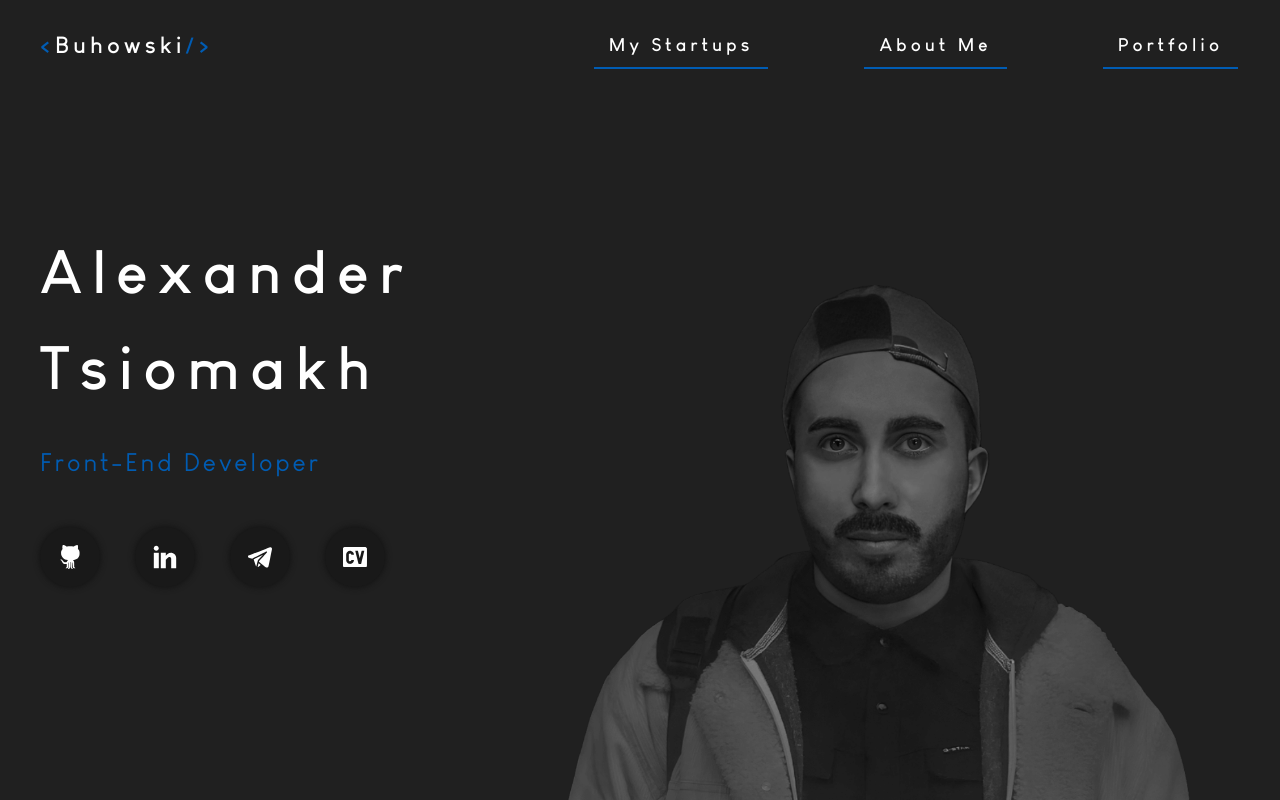
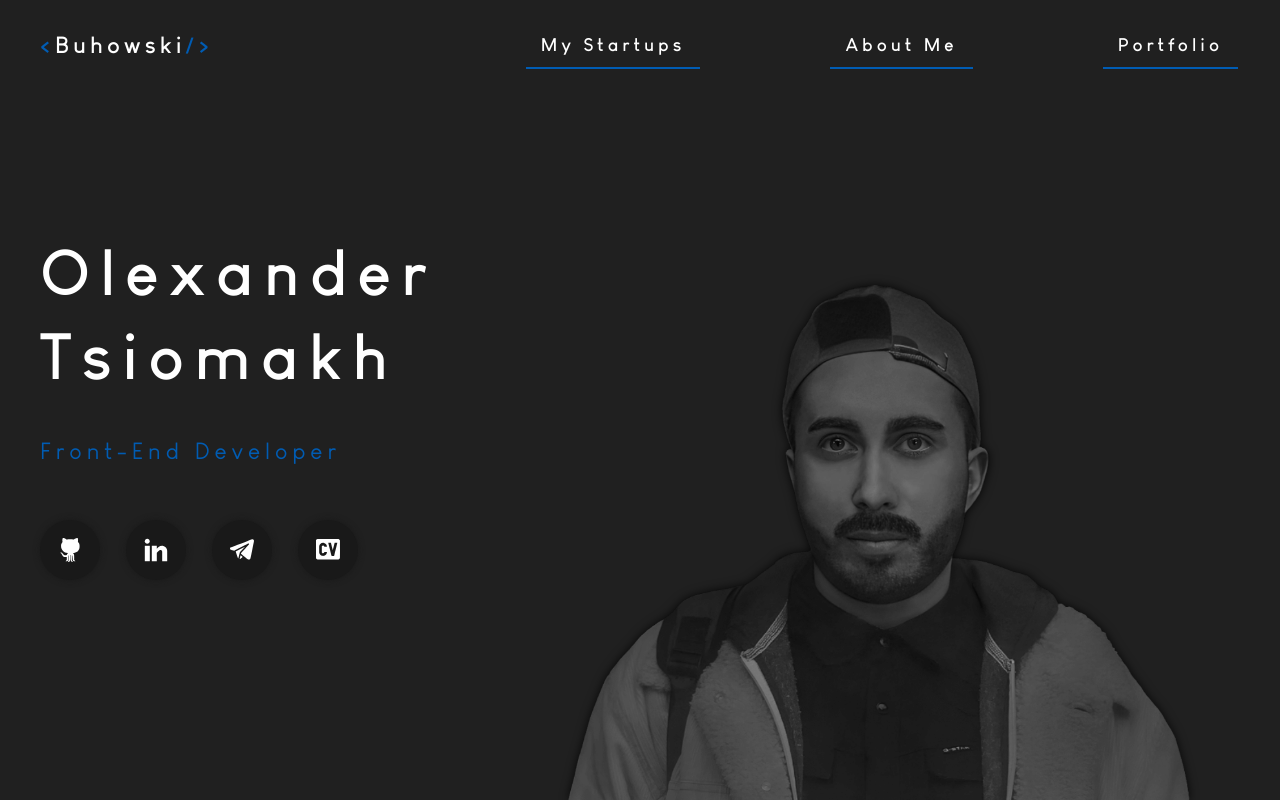
Before and after one commit to buhowski/react-typescript, a React (Create React App) app: page / in a window 1280 px wide. Built offline with nearby package versions, Linux system fonts and the light colour scheme.

Commit message:
refactor / redesign home

```diff
--- a/src/components/header/Header.scss
+++ b/src/components/header/Header.scss
@@ -48,12 +48,12 @@
 }
 
 .nav-item {
-	margin-right: 6rem;
+	margin-right: 130px;
 
 	@include tablet {
 		margin-right: 0;
 		justify-content: center;
-		margin-bottom: 30px;
+		margin-bottom: 35px;
 	}
 
 	&:last-of-type {
--- a/src/components/socials/Socials.scss
+++ b/src/components/socials/Socials.scss
@@ -2,27 +2,26 @@
 
 .contact-menu {
 	a {
-		margin-right: 35px;
+		margin-right: 40px;
 		width: 60px;
 		height: 60px;
-		padding: 0;
 		border-radius: 50%;
 		position: relative;
-		background: $darker;
+		background-color: $darker;
 		flex-shrink: 0;
-		box-shadow: 0 0 6px rgba($color: $darkest, $alpha: 1);
+		box-shadow: 0 0 6px rgba($color: $darker, $alpha: 1);
 
 		@media screen and (min-width: 2000px) {
 			width: calc(50px + 1vw);
 			height: calc(50px + 1vw);
 		}
 
-		@include tablet {
-			margin-right: 25px;
+		@include tabletBig {
+			margin-right: 26px;
 		}
 
 		@include mobileSmall {
-			margin-right: 22px;
+			margin-right: 20px;
 		}
 
 		&:last-child {
@@ -47,15 +46,14 @@
 		color: $blue-main;
 		backface-visibility: hidden;
 		position: absolute;
-		top: -27px;
+		top: -30px;
 		left: 50%;
 		transform: translateX(-35%) rotate(0deg);
 		letter-spacing: 3px;
 		opacity: 0;
 		transition: all 0.4s ease;
-		margin-left: 5%;
 		white-space: nowrap;
-		font-size: 18px;
+		font-size: 21px;
 	}
 	a:hover > .title {
 		opacity: 1;
--- a/src/pages/about/About.scss
+++ b/src/pages/about/About.scss
@@ -9,17 +9,9 @@
 	@include tablet {
 		height: calc(100% - 80px);
 		padding-bottom: 45px;
-	}
 
-	.base-title {
-		padding-bottom: 0;
-
-		@include tabletSmall {
-			margin-bottom: 2rem;
-		}
-
-		@include mobileSmall {
-			font-size: 27px;
+		.base-title {
+			margin-bottom: 30px;
 		}
 	}
 }
--- a/src/pages/about/About.tsx
+++ b/src/pages/about/About.tsx
@@ -20,7 +20,7 @@ const About = () => {
 
 	return (
 		<div className='wrapper about-wrapper'>
-			<h1 className='base-title base-title--main'>Me Starter Pack</h1>
+			<h1 className='base-title h1'>Starter Pack</h1>
 
 			<div className='about-info'>
 				<div className='img'>
--- a/src/pages/home/Home.scss
+++ b/src/pages/home/Home.scss
@@ -3,6 +3,7 @@
 .home-wrapper {
 	min-height: calc(100% - 90px);
 	height: auto;
+	display: flex;
 
 	@include tablet {
 		min-height: calc(100% - 80px);
@@ -11,23 +12,6 @@
 	@include tabletSmall {
 		flex-direction: column;
 		justify-content: space-between;
-	}
-
-	.base-title {
-		line-height: 1.6;
-		padding: 0;
-		margin-bottom: 2rem;
-
-		@include tabletSmall {
-			margin-bottom: 30px;
-			font-size: 37px;
-		}
-
-		@include mobile {
-			span {
-				display: block;
-			}
-		}
 	}
 }
 
@@ -40,26 +24,41 @@
 		margin-bottom: 80px;
 	}
 
+	@include tablet {
+		margin-bottom: 30px;
+	}
+
 	@include tabletSmall {
 		width: 100%;
 		margin-bottom: 0;
 		margin-top: 10px;
 	}
 
-	.tag-color {
-		font-size: 25px;
-		margin-bottom: 3rem;
-		font-family: $LouisGeorgeCaf;
-		letter-spacing: 3px;
-		white-space: nowrap;
+	&__title {
+		font-size: clamp(52px, 5vw, 112px);
+		margin-bottom: min(5vh, 60px);
 
-		@media screen and (min-width: 2000px) {
-			font-size: calc(21px + 0.6vw);
+		@include tabletSmall {
+			font-size: 39px;
+			margin-bottom: 30px;
 		}
 
+		span {
+			display: block;
+		}
+	}
+
+	&__position {
+		font-size: clamp(23px, 1.7vw, 48px);
+		margin-bottom: min(6.6vh, 70px);
+		font-family: $LouisGeorgeCaf;
+		letter-spacing: 5px;
+		white-space: nowrap;
+		color: $blue-main;
+
 		@include tabletSmall {
-			margin-bottom: 35px;
-			font-size: 22px;
+			margin-bottom: 37px;
+			letter-spacing: 4px;
 		}
 	}
 }
@@ -74,9 +73,8 @@ canvas {
 
 .photoContainer {
 	margin: 0 auto;
-	overflow: hidden;
 	align-self: flex-end;
-	width: 58%;
+	width: 59%;
 
 	@include heightTopMax {
 		width: 55%;
@@ -101,9 +99,10 @@ canvas {
 	background-size: cover;
 	background-repeat: no-repeat;
 	background-position: top;
-	max-height: 785px;
 	padding-bottom: 82.6%;
 	position: relative;
+	filter: drop-shadow(0 0 5px rgba($color: $black, $alpha: 0.8));
+	overflow: hidden;
 
 	.illustrationImage {
 		display: none;
--- a/src/pages/home/Home.tsx
+++ b/src/pages/home/Home.tsx
@@ -5,13 +5,13 @@ import './Home.scss';
 
 const Home = () => {
 	return (
-		<div className='wrapper home-wrapper d-flex'>
+		<div className='wrapper home-wrapper'>
 			<div className='name-container'>
-				<h1 className='base-title'>
-					Alexander <span>Tsiomakh</span>
+				<h1 className='name-container__title h1'>
+					Olexander <span>Tsiomakh</span>
 				</h1>
 
-				<h2 className='tag-color'>Front-End Developer</h2>
+				<h2 className='name-container__position'>Front-End Developer</h2>
 
 				<Socials />
 			</div>
--- a/src/pages/projects/Projects.scss
+++ b/src/pages/projects/Projects.scss
@@ -3,6 +3,7 @@
 .projects-container {
 	display: flex;
 	flex-wrap: wrap;
+	margin-top: 40px;
 }
 
 .project {
--- a/src/pages/projects/Projects.tsx
+++ b/src/pages/projects/Projects.tsx
@@ -3,8 +3,8 @@ import './Projects.scss';
 
 const Projects = () => {
 	return (
-		<div className='wrapper wrapper-container'>
-			<h1 className='base-title base-title--main'>Some Works</h1>
+		<div className='wrapper'>
+			<h1 className='base-title h1'>Some Works</h1>
 			<div className='projects-container'>
 				{projectsData.map(({ img, url, urlCode, name, desk, skills }, i) => {
 					return (
--- a/src/pages/startups/Startups.scss
+++ b/src/pages/startups/Startups.scss
@@ -9,7 +9,7 @@
 
 .wrapper--idea {
 	position: relative;
-	padding-bottom: 35px;
+	padding-bottom: 30px;
 	height: calc(100% - 90px);
 
 	@include tabletBig {
--- a/src/styles/_base.scss
+++ b/src/styles/_base.scss
@@ -86,48 +86,22 @@ svg {
 	overflow-y: auto;
 	scrollbar-gutter: stable;
 	height: 100%;
+}
 
-	.wrapper-container {
-		padding-bottom: 60px;
-
-		@include tabletSmall {
-			padding-bottom: 10px;
-		}
-	}
+.h1 {
+	letter-spacing: 10px;
+	font-family: $LouisGeorgeCafBold;
 }
 
 .base-title {
-	font-size: calc(28px + 2.5vw);
-	letter-spacing: 10px;
-	padding: 2rem 0;
-	font-family: $LouisGeorgeCafBold;
-	line-height: normal;
+	margin-top: 30px;
+	font-size: clamp(36px, 2.8vw, 70px);
+	white-space: nowrap;
 
-	@media screen and (min-width: 2000px) {
-		font-size: calc(24px + 2vw);
+	@include mobile {
+		margin-top: 10px;
+		letter-spacing: 9px;
 	}
-
-	@include tabletSmall {
-		padding-top: 1rem;
-		letter-spacing: 8px;
-	}
-
-	&--main {
-		font-size: 48px;
-
-		@media screen and (max-width: 1366px) {
-			font-size: 37px;
-		}
-
-		@include mobile {
-			font-size: 33px;
-		}
-	}
-}
-
-.h1 {
-	font-family: $LouisGeorgeCafBold;
-	letter-spacing: 3px;
 }
 
 .h2 {
@@ -140,6 +114,7 @@ svg {
 .tag-color {
 	color: $blue-main;
 }
+
 .d-flex-c-b {
 	display: flex;
 	align-items: center;
--- a/src/styles/_variables.scss
+++ b/src/styles/_variables.scss
@@ -65,7 +65,7 @@ $starYellow: #dfb842;
 }
 
 @mixin mobileSmall {
-	@media screen and (max-width: 361px) {
+	@media screen and (max-width: 359px) {
 		@content;
 	}
 }
```
